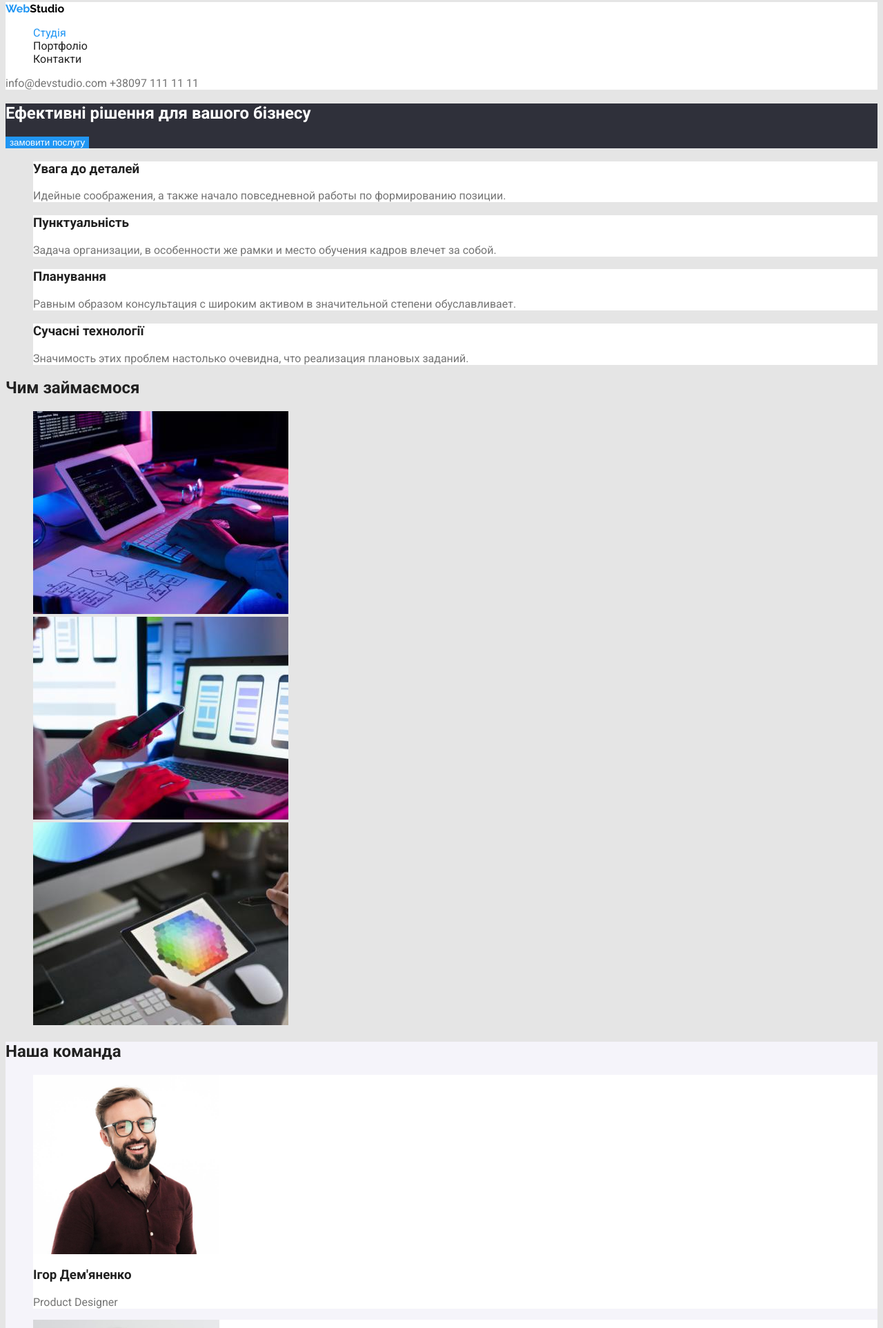
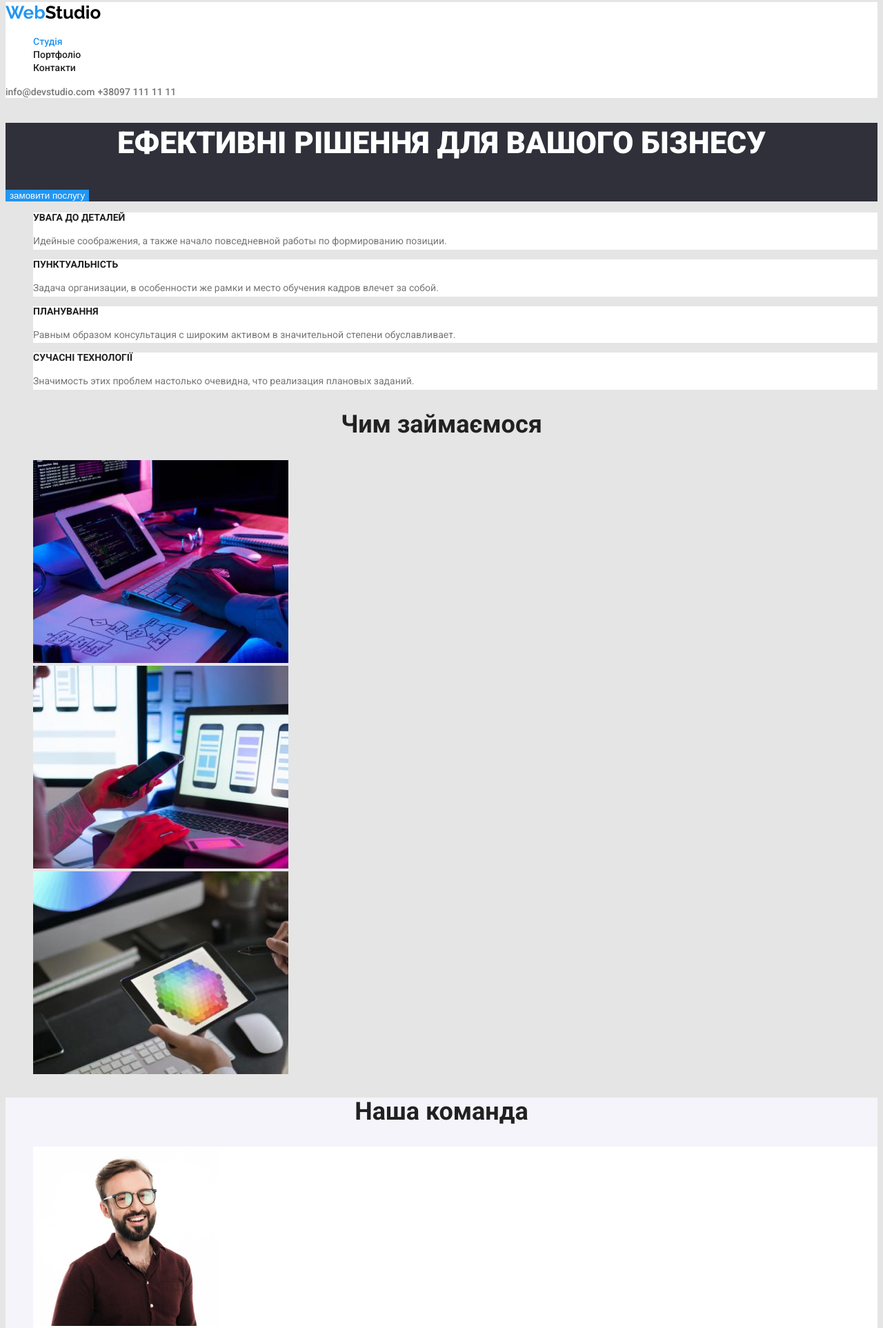
Before and after one commit to KomaNatoR/goit-markup-hw-02, a plain HTML site: page index.html in a window 1280 px wide. Shown: the part 5-1930 px from the top of the page at 69% size. Drawn offline with Linux system fonts and the light colour scheme.

Commit message:
робота з текстом в індексі

```diff
--- a/css/styles.css
+++ b/css/styles.css
@@ -10,15 +10,11 @@
  /* загальні */
  body      {background-color: #E5E5E5;
             color: var(--main-text-color);
-            font-family: "roboto";}
+            font-family: "roboto", sans-serif;}
 
  .list { list-style: none;}
  .noline {text-decoration: none;}
- .button {
-    background-color: var(--accent-color);
-    color: #ffffff;
-    border: none;
- }
+
  .div {background-color: #ffffff;}
  .hidden {
     position: absolute;
@@ -32,17 +28,38 @@
     clip: rect(0 0 0 0);
     overflow: hidden;
  }
+ /* кнопки */
+  .button {
+      background-color: var(--accent-color);
+      color: #ffffff;
+      border: none;
+  }
+  .button-p {
+    font-family: inherit;
+    background-color: #F5F4FA;
+    color: #212121;
+  }
+  .button-p:hover, .button-p:focus {
+    background-color: var(--accent-color);
+    color: #ffffff;
+  }
 
  /* голова */
     header {
       background-color: #ffffff;
 
     }
-    .logo { font-family: "raleway";}
+    .logo { font-family: "raleway", sans-serif;
+            font-weight: 700;
+            font-size: 26px;
+            line-height: 1.19;}
     .logo-web, .logo-studio:hover, .logo-studio:focus {color: var(--accent-color);}
     .logo-studio {color: #000000;}
 /* навігація сайту */
     .link {
+        font-weight: 500;
+        font-size: 14px;
+        line-height: 1.14;
         color: var(--title-text-color);
     }
     .site-nav .link:hover,
@@ -50,6 +67,9 @@
     .site-nav .link.current {color: var(--accent-color);}
 
     .contacts {
+        font-weight: 500;
+        font-size: 14px;
+        line-height: 1.14;
         color: var(--main-text-color);
     }
     .contacts:hover,
@@ -62,21 +82,77 @@
         color: #ffffff;
         background-color: #2F303A;
     }
+    .hero-title {
+        text-align: center;
+        font-weight: 900;
+        font-size: 44px;
+        line-height: 1.36;
+        text-transform: uppercase;
+    }
 /* особливості */
     .section {
         background-color:  #e5e5e5;
     }
-    .section-title {
+    .features-list-title {
+        font-weight: 700;
+        font-size: 14px;
+        line-height: 1.14;
+        text-transform: uppercase;
+        color: var(--title-text-color);
+    }
+    .features-list-p {
+        font-weight: 400;
+        font-size: 14px;
+        line-height: 1.71;
+        color: var(--main-text-color);
+    }
+    /* чим займаємося */
+    .works-title {
+        font-weight: 700;
+        font-size: 36px;
+        line-height: 1.16;
+        text-align: center;
         color: var(--title-text-color);
     }
     /* наша команда */
     .team {
         background-color: #F5F4FA;
     }
+    .team-title {
+        font-weight: 700;
+        font-size: 36px;
+        line-height: 1.16;
+        text-align: center;
+        color: var(--title-text-color);
+    }
+    .team-list-title {
+        font-weight: 500;
+        font-size: 16px;
+        line-height: 1.18;
+        text-align: center;
+        color: var(--title-text-color);
+    }
+    .team-list-p {
+        font-weight: 500;
+        font-size: 16px;
+        line-height: 1.18;
+        text-align: center;
+        color: var(--main-text-color);
+    }
 /* ноги */
     .footer {
         background-color: var(--foothero-back-color);
     }
-    .address {color: #ffffff;}
-    .contacts-down {color: rgb(255,255,255,60%);}
+    .address {
+        font-style: normal;
+        font-weight: 400;
+        font-size: 14px;
+        line-height: 1.71;
+        color: #ffffff;}
+    .contacts-down {
+        font-style: normal;
+        font-weight: 400;
+        font-size: 14px;
+        line-height: 1.71;
+        color: rgb(255,255,255,60%);}
     .contacts-down:hover, .contacts-down:focus {color: var(--accent-color);}
--- a/index.html
+++ b/index.html
@@ -30,42 +30,42 @@
     <main>
             <!-- герой -->
             <section class="hero">
-                <h1 class="hero">Ефективні рішення для вашого бізнесу</h1>
+                <h1 class="hero-title">Ефективні рішення для вашого бізнесу</h1>
                 <button type="button" class="button">замовити послугу</button>
             </section>
 
             <!-- особливості -->
             <section class="section">
-                <h2 class="section-title hidden">Особливості</h2>
+                <h2 class="features-title hidden">Особливості</h2>
                 <ul class="list">
                     <li>
                         <div class="div">
-                            <h3 class="section-title">Увага до деталей</h3>
-                            <p>
+                            <h3 class="features-list-title">Увага до деталей</h3>
+                            <p class="features-list-p">
                             Идейные соображения, а также начало повседневной работы по формированию позиции.
                             </p>
                         </div>
                     </li>
                     <li>
                         <div class="div">
-                            <h3 class="section-title">Пунктуальність</h3>
-                            <p>
+                            <h3 class="features-list-title">Пунктуальність</h3>
+                            <p class="features-list-p">
                             Задача организации, в особенности же рамки и место обучения кадров влечет за собой.
                             </p>
                         </div>
                     </li>
                     <li>
                         <div class="div">
-                            <h3 class="section-title">Планування</h3>
-                            <p>
+                            <h3 class="features-list-title">Планування</h3>
+                            <p class="features-list-p">
                             Равным образом консультация с широким активом в значительной степени обуславливает.
                             </p>
                         </div>
                     </li>
                     <li>
                         <div class="div">
-                            <h3 class="section-title">Сучасні технології</h3>
-                            <p>
+                            <h3 class="features-list-title">Сучасні технології</h3>
+                            <p class="features-list-p">
                             Значимость этих проблем настолько очевидна, что реализация плановых заданий.
                             </p>
                         </div>
@@ -75,7 +75,7 @@
 
             <!-- чим займаємося  -->
             <section class="section">
-                <h2 class="section-title">Чим займаємося</h2>
+                <h2 class="works-title">Чим займаємося</h2>
                 <ul class="list">
                     <li><img src="./images/work1.jpg" alt="картинка1" width="370"></li>
                     <li><img src="./images/work2.jpg" alt="картинка2" width="370"></li>
@@ -85,34 +85,34 @@
 
             <!-- наша команда -->
             <section class="team">
-                <h2 class="section-title">Наша команда</h2>
+                <h2 class="team-title">Наша команда</h2>
                 <ul class="list">
                     <li>
                         <div class="div">
                             <img src="./images/igor.jpg" alt="ігор" width="270">
-                            <h3 class="section-title">Ігор Дем'яненко</h3>
-                            <p>Product Designer</p>
+                            <h3 class="team-list-title">Ігор Дем'яненко</h3>
+                            <p class="team-list-p">Product Designer</p>
                         </div>
                     </li>
                     <li>
                         <div class="div">
                             <img src="./images/olga.jpg" alt="ольга" width="270">
-                            <h3 class="section-title">Ольга Репіна</h3>
-                            <p>Frontend Developer</p>
+                            <h3 class="team-list-title">Ольга Репіна</h3>
+                            <p class="team-list-p">Frontend Developer</p>
                         </div>
                     </li>
                     <li>
                         <div class="div">
                             <img src="./images/nik.jpg" alt="микола" width="270">
-                            <h3 class="section-title">Микола Тарасов</h3>
-                            <p>Marketing</p>
+                            <h3 class="team-list-title">Микола Тарасов</h3>
+                            <p class="team-list-p">Marketing</p>
                         </div>
                     </li>
                     <li>
                         <div class="div">
                             <img src="./images/mih.jpg" alt="михайло" width="270">
-                            <h4 class="section-title">Михайло Єрмаков</h4>
-                            <p>UI Designer</p>
+                            <h4 class="team-list-title">Михайло Єрмаков</h4>
+                            <p class="team-list-p">UI Designer</p>
                         </div>
                     </li>
                 </ul>
@@ -124,7 +124,7 @@
             <address>
                 <p class="address">г. Киев, пр-т Леси Украинки, 26</p>
 
-                <ul class="list">
+                <ul class="address-list list">
                     <li><a href="mail:info@devstudio.com" class="contacts-down noline">info@devstudio.com</a></li>
                     <li><a href="tel:+380971111111" class="contacts-down noline">+38097 111 11 11</a></li>
                 </ul>
```
Also changed, not shown: portfolio.html (+10 -6 lines).
